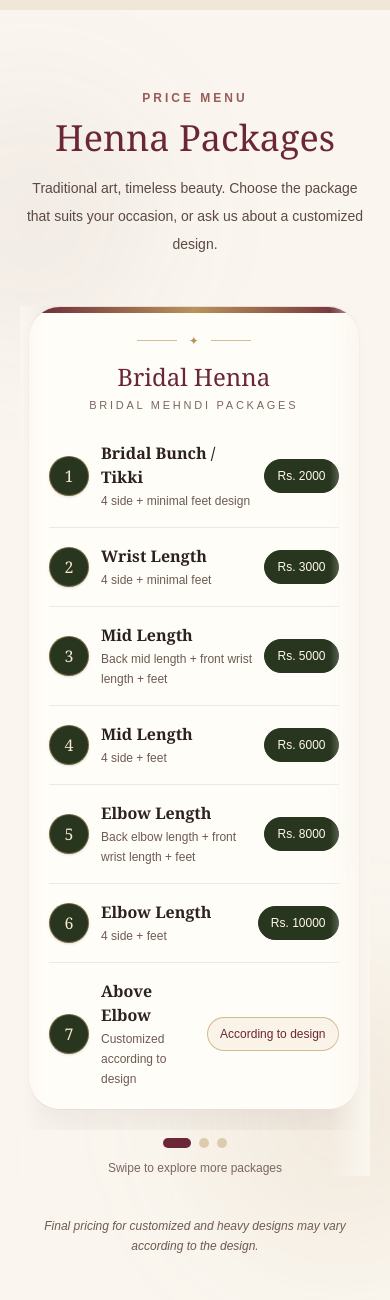
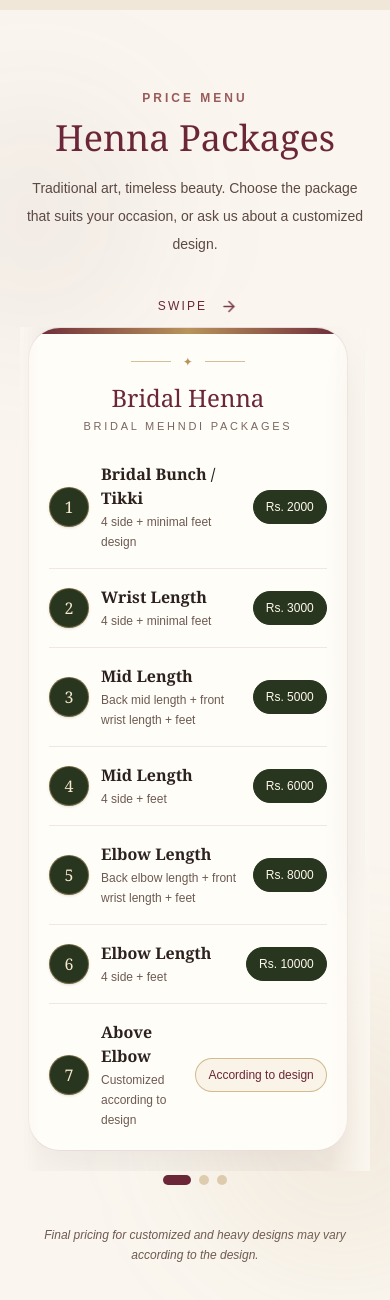
Before and after one commit to HarisRamay/HennaByLaiba, a React (Vite) app: page / in a window 390 px wide. Shown: the part 4007-5307 px from the top of the page. Built offline with nearby package versions, Linux system fonts and the light colour scheme.

Commit message:
Again Modify pricing card

```diff
--- a/src/app/styles/globals.css
+++ b/src/app/styles/globals.css
@@ -27,3 +27,15 @@ section {
 .scrollbar-none::-webkit-scrollbar {
   display: none;
 }
+@keyframes swipeArrow {
+  0%,
+  100% {
+    transform: translateX(0);
+    opacity: 0.6;
+  }
+
+  50% {
+    transform: translateX(7px);
+    opacity: 1;
+  }
+}
--- a/src/widgets/Pricing/Pricing.jsx
+++ b/src/widgets/Pricing/Pricing.jsx
@@ -1,4 +1,5 @@
 import { useEffect, useRef, useState } from "react";
+import { ArrowRight } from "lucide-react";
 
 import Container from "../../shared/ui/Container/Container";
 import SectionHeading from "../../shared/ui/SectionHeading/SectionHeading";
@@ -203,11 +204,10 @@ function Pricing() {
 
     if (!cards.length) return;
 
-    const scrollLeft = carousel.scrollLeft;
     const cardWidth = cards[0].offsetWidth;
     const gap = 16;
 
-    const index = Math.round(scrollLeft / (cardWidth + gap));
+    const index = Math.round(carousel.scrollLeft / (cardWidth + gap));
 
     setActiveIndex(
       Math.min(Math.max(index, 0), pricingGroups.length - 1)
@@ -266,11 +266,25 @@ function Pricing() {
         {/* =========================
             MOBILE PRICING CAROUSEL
         ========================== */}
-        <div className="relative mt-12 md:hidden">
-          {/* Left fade */}
-          <div className="pointer-events-none absolute left-0 top-0 z-10 h-full w-6 bg-gradient-to-r from-[#FAF6EF] to-transparent" />
+        <div className="relative mt-8 md:hidden">
 
-          {/* Right fade */}
+          {/* Animated swipe indicator */}
+          <div className="mb-3 flex items-center justify-center gap-2 text-xs font-medium uppercase tracking-[0.18em] text-[#6B2737]">
+            <span>Swipe</span>
+
+            <ArrowRight
+              size={17}
+              strokeWidth={2}
+              className="animate-[swipeArrow_1.2s_ease-in-out_infinite]"
+            />
+          </div>
+
+          {/* Carousel */}
+          <div className="relative">
+            {/* Left edge fade */}
+            <div className="pointer-events-none absolute left-0 top-0 z-10 h-full w-5 bg-gradient-to-r from-[#FAF6EF] to-transparent" />
+
+            {/* Right edge fade */}
             <div className="pointer-events-none absolute right-0 top-0 z-10 h-full w-10 bg-gradient-to-l from-[#FAF6EF] to-transparent" />
 
             <div
@@ -281,15 +295,16 @@ function Pricing() {
               {pricingGroups.map((group) => (
                 <div
                   key={group.title}
-                className="w-[85vw] max-w-[420px] shrink-0 snap-center"
+                  className="w-[82vw] max-w-[420px] shrink-0 snap-center"
                 >
                   <PricingCard group={group} />
                 </div>
               ))}
             </div>
+          </div>
 
           {/* Pagination bubbles */}
-          <div className="mt-2 flex items-center justify-center gap-2">
+          <div className="mt-1 flex items-center justify-center gap-2">
             {pricingGroups.map((group, index) => (
               <button
                 key={group.title}
@@ -304,11 +319,6 @@ function Pricing() {
               />
             ))}
           </div>
-
-          {/* Swipe hint */}
-          <p className="mt-3 text-center text-xs text-[#7A675F]">
-            Swipe to explore more packages
-          </p>
         </div>
 
         {/* =========================
```
Lines whose indentation alone changed are shown as unchanged.
